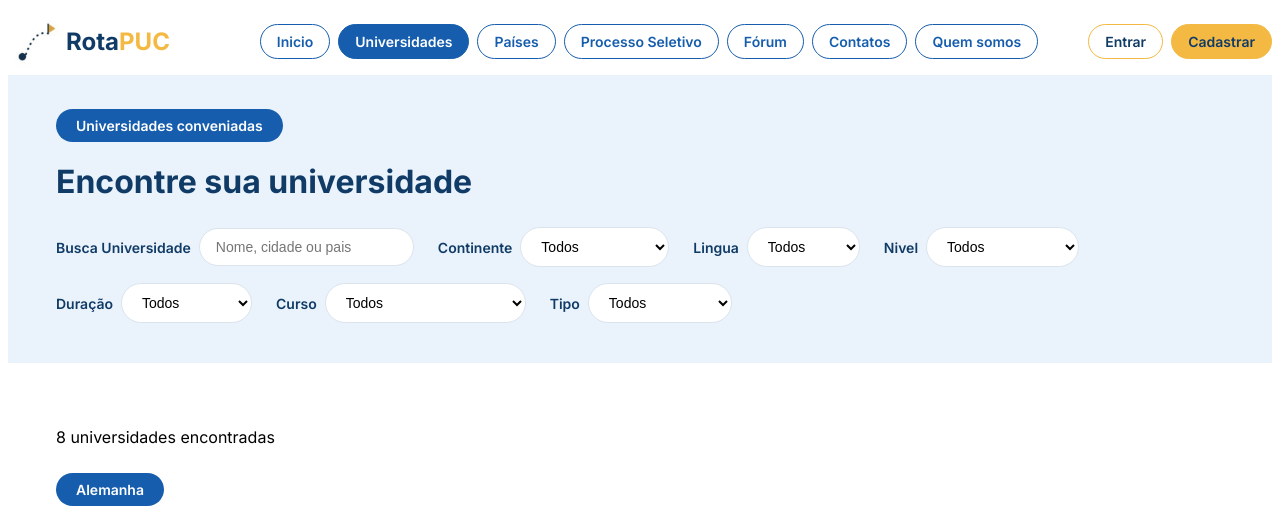
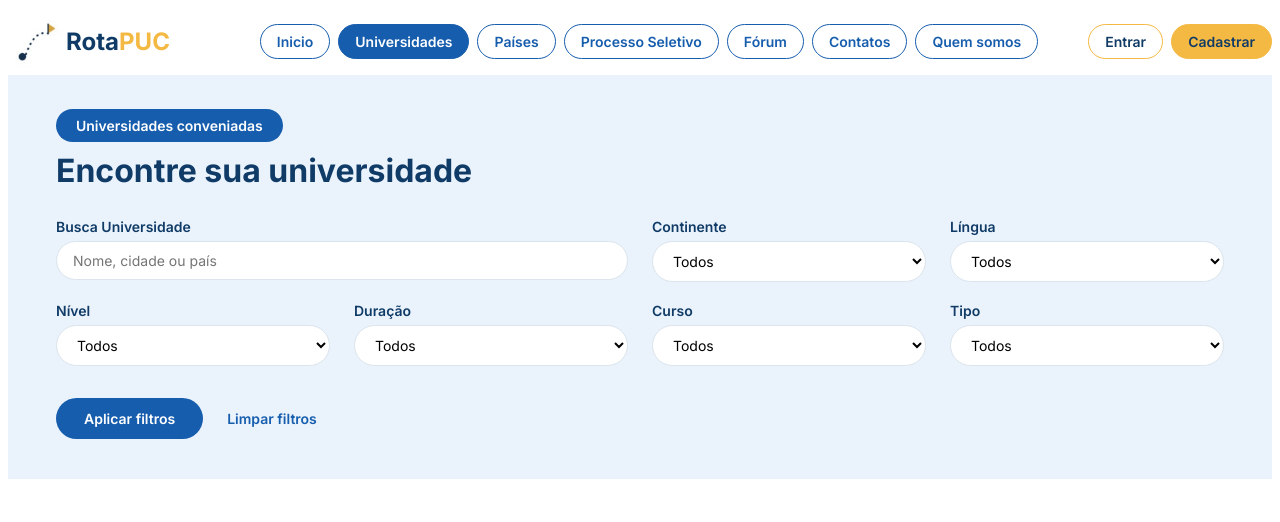
Before and after one commit to StarksPedro/ENG4021-REPO-2-TIME-02, a Django app: page /universidades/ in a window 1280 px wide. Shown: the top 522 px of the page. Run offline with Django 5.2, Linux system fonts and the light colour scheme; data comes from the database, SQL or seed files in the repository.

Commit message:
Tornei filtros funcionais

```diff
--- a/RotaPucProject/Rotaapp/static/css/Pedro/universidades.css
+++ b/RotaPucProject/Rotaapp/static/css/Pedro/universidades.css
@@ -33,16 +33,41 @@ input, select {
     background-color: #ffffff;
 }
 
+/* Grade de 4 colunas: todos os campos com a mesma largura, nome em cima de cada um */
 .campos {
-    display: flex;
-    flex-wrap: wrap;
-    gap: 16px 24px;
+    display: grid;
+    grid-template-columns: repeat(4, 1fr);
+    gap: 20px 24px;
 }
 
 .campo {
     display: flex;
-    align-items: center;
-    gap: 8px;
+    flex-direction: column;
+    gap: 6px;
+}
+
+.campo-busca {
+    grid-column: span 2;
+}
+
+.campo input,
+.campo select {
+    width: 100%;
+    box-sizing: border-box;
+    font-family: inherit;
+}
+
+.filtros h2 {
+    margin: 16px 0 28px;
+}
+
+@media (max-width: 900px) {
+    .campos { grid-template-columns: repeat(2, 1fr); }
+}
+
+@media (max-width: 560px) {
+    .campos { grid-template-columns: 1fr; }
+    .campo-busca { grid-column: auto; }
 }
 
 .resultados {
@@ -130,3 +155,37 @@ input, select {
     margin-top: auto;
     align-self: flex-start;
 }
+/* Botões do formulário de filtros */
+/* Botões do formulário de filtros */
+.acoes-filtro {
+    display: flex;
+    align-items: center;
+    gap: 24px;
+    margin-top: 32px;
+}
+
+.acoes-filtro button.botao-azul {
+    border: none;
+    cursor: pointer;
+    padding: 12px 28px;
+    font-family: 'Inter', sans-serif;
+    font-size: 14px;
+    font-weight: 600;
+}
+
+.acoes-filtro button.botao-azul:hover {
+    background-color: #103b66;
+}
+
+/* :visited evita o roxo de link já visitado */
+.limpar-filtros,
+.limpar-filtros:visited {
+    color: #165dad;
+    font-size: 14px;
+    font-weight: 600;
+    text-decoration: none;
+}
+
+.limpar-filtros:hover {
+    color: #103b66;
+}
--- a/RotaPucProject/Rotaapp/templates/Pedro/html-paginas-pedro/index2.html
+++ b/RotaPucProject/Rotaapp/templates/Pedro/html-paginas-pedro/index2.html
@@ -11,76 +11,82 @@
 <section class="filtros">
     <span class="selo">Universidades conveniadas</span>
     <h2>Encontre sua universidade</h2>
+    {# method="get": os filtros vão na URL (?busca=...&continente=...), a view lê com request.GET #}
+    <form method="get" action="{% url 'universidades' %}">
         <div class="campos">
-        <div class="campo">
+            <div class="campo campo-busca">
                 <label for="busca">Busca Universidade</label>
-            <input type="search" id="busca" placeholder="Nome, cidade ou pais">
+                <input type="search" id="busca" name="busca" value="{{ busca }}" placeholder="Nome, cidade ou país">
             </div>
             <div class="campo">
                 <label for="continente">Continente</label>
-            <select id="continente">
-                <option>Todos</option>
-                <option>Europa</option>
-                <option>America do Sul</option>
+                <select id="continente" name="continente">
+                    <option value="">Todos</option>
+                    {% for c in continentes %}
+                    <option value="{{ c }}" {% if c == continente %}selected{% endif %}>{{ c }}</option>
+                    {% endfor %}
                 </select>
             </div>
             <div class="campo">
-            <label for="lingua">Lingua</label>
-            <select id="lingua">
-                <option>Todos</option>
-                <option>Alemão</option>
-                <option>Inglês</option>
-                <option>Espanhol</option>
+                <label for="lingua">Língua</label>
+                <select id="lingua" name="lingua">
+                    <option value="">Todos</option>
+                    {% for l in linguas %}
+                    <option value="{{ l }}" {% if l == lingua %}selected{% endif %}>{{ l }}</option>
+                    {% endfor %}
                 </select>
             </div>
             <div class="campo">
-            <label for="nivel">Nivel</label>
-            <select id="nivel">
-                <option>Todos</option>
-                <option>Graduação</option>
-                <option>Pos-Graduação</option>
+                <label for="nivel">Nível</label>
+                <select id="nivel" name="nivel">
+                    <option value="">Todos</option>
+                    {% for n in niveis %}
+                    <option value="{{ n }}" {% if n == nivel %}selected{% endif %}>{{ n }}</option>
+                    {% endfor %}
                 </select>
             </div>
             <div class="campo">
-            <label for="duração">Duração</label>
-            <select id="duração">
-                <option>Todos</option>
-                <option>1 semestre</option>
-                <option>2 semestres</option>
+                <label for="duracao">Duração</label>
+                <select id="duracao" name="duracao">
+                    <option value="">Todos</option>
+                    {% for chave, nome in duracoes %}
+                    <option value="{{ chave }}" {% if chave == duracao %}selected{% endif %}>{{ nome }}</option>
+                    {% endfor %}
                 </select>
             </div>
             <div class="campo">
                 <label for="curso">Curso</label>
-            <select id="curso">
-                <option>Todos</option>
-                <option>Engenharias</option>
-                <option>Design</option>
-                <option>Direito</option>
-                <option>Economia</option>
-                <option>Ciencia da computação</option>
-                <option>Arquitetura</option>
+                <select id="curso" name="curso">
+                    <option value="">Todos</option>
+                    {% for c in cursos %}
+                    <option value="{{ c }}" {% if c == curso %}selected{% endif %}>{{ c }}</option>
+                    {% endfor %}
                 </select>
             </div>
             <div class="campo">
                 <label for="tipo">Tipo</label>
-            <select id="tipo">
-                <option>Todos</option>
-                <option>Convênio</option>
-                <option>Duplo diploma</option>
-                <option>Verão</option>
+                <select id="tipo" name="tipo">
+                    <option value="">Todos</option>
+                    {% for t in tipos %}
+                    <option value="{{ t }}" {% if t == tipo %}selected{% endif %}>{{ t }}</option>
+                    {% endfor %}
                 </select>
             </div>
         </div>
+        <div class="acoes-filtro">
+            <button type="submit" class="botao-azul">Aplicar filtros</button>
+            <a class="limpar-filtros" href="{% url 'universidades' %}">Limpar filtros</a>
+        </div>
+    </form>
 </section>
 
 <section class="resultados">
     <p>{{ total_universidades }} universidade{{ total_universidades|pluralize }} encontrada{{ total_universidades|pluralize }}</p>
-    {% for pais in paises %}
-        {% if pais.universidades.all %}
+    {% for grupo in grupos %}
         <section class="bloco-pais">
-            <span class="selo">{{ pais.nome }}</span>
+            <span class="selo">{{ grupo.pais.nome }}</span>
             <div class="cards">
-                {% for universidade in pais.universidades.all %}
+                {% for universidade in grupo.universidades %}
                 <article class="card-univ">
                     <div class="foto-card">
                         {% if universidade.foto %}
@@ -91,7 +97,7 @@
                     </div>
                     <div class="corpo-card">
                         <h3>{{ universidade.nome }}</h3>
-                        <p>{{ universidade.cidade }}{% if universidade.cidade %}, {% endif %}{{ pais.nome }}</p>
+                        <p>{{ universidade.cidade }}{% if universidade.cidade %}, {% endif %}{{ grupo.pais.nome }}</p>
                         <a href="{{ universidade.site_oficial }}" target="_blank">{{ universidade.site_oficial|cut:"https://"|cut:"http://" }}</a>
                         <a class="botao-azul" href="{% url 'universidade' universidade.id %}">saiba mais</a>
                     </div>
@@ -99,9 +105,8 @@
                 {% endfor %}
             </div>
         </section>
-        {% endif %}
     {% empty %}
-        <p>Nenhuma universidade cadastrada ainda.</p>
+        <p>Nenhuma universidade encontrada com esses filtros.</p>
     {% endfor %}
 </section>
 {% endblock %}
--- a/RotaPucProject/Rotaapp/views.py
+++ b/RotaPucProject/Rotaapp/views.py
@@ -4,13 +4,13 @@ from django.contrib import messages
 from django.contrib.auth import login
 from django.contrib.auth.decorators import login_required
 from .models import (
-    Pais, Universidade, Pergunta, Resposta, NotaDeCorte, PreRequisito, EtapaProcesso, PaginaInstitucional,
+    Pais, Universidade, Curso, Programa, Pergunta, Resposta, NotaDeCorte, PreRequisito, EtapaProcesso, PaginaInstitucional,
 )
 from .forms import PerguntaForm, RespostaForm, CadastroForm
 from .context_processors import separar_linhas, dados_do_contato
 from .cotacao import buscar_cotacao
 from .notas_corte import checar_se_necessario
-from django.db.models import Count
+from django.db.models import Count, Q
 from django.core.paginator import Paginator
 from django.core.exceptions import PermissionDenied
 from django.views.decorators.http import require_POST
@@ -22,12 +22,74 @@ def home(request):
     return render(request, 'Pedro/html-paginas-pedro/index.html', {'paises': paises})
 
 
+# Opções do filtro "Duração". A duração dos programas está em MESES no banco,
+# então cada opção vira uma condição sobre esse número.
+DURACOES = {
+    'curta': ('Curta (até 3 meses)', {'programas__duracao__lte': 3}),
+    'semestre': ('1 semestre', {'programas__duracao__gte': 4, 'programas__duracao__lte': 8}),
+    'longa': ('Mais de 1 semestre', {'programas__duracao__gt': 8}),
+}
+
+
 def universidades(request):
-    paises = Pais.objects.all()
-    total_universidades = Universidade.objects.count()
+    # Filtros vêm na URL ( /universidades/?busca=munique&continente=Europa )
+    busca = request.GET.get('busca', '').strip()
+    continente = request.GET.get('continente', '')
+    lingua = request.GET.get('lingua', '')
+    nivel = request.GET.get('nivel', '')
+    duracao = request.GET.get('duracao', '')
+    curso = request.GET.get('curso', '')
+    tipo = request.GET.get('tipo', '')
+
+    lista = Universidade.objects.select_related('pais').order_by('pais__nome', 'nome')
+
+    # Cada filtro só é aplicado se a pessoa escolheu algo
+    if busca:
+        lista = lista.filter(
+            Q(nome__icontains=busca) | Q(sigla__icontains=busca)
+            | Q(cidade__icontains=busca) | Q(pais__nome__icontains=busca)
+        )
+    if continente:
+        lista = lista.filter(pais__continente=continente)
+    if curso:
+        lista = lista.filter(cursos__nome=curso)
+
+    # Os filtros de programa ficam num ÚNICO filter(): assim todas as condições valem
+    # para o MESMO programa (ex.: "Duplo diploma" E "24 meses" têm que ser do mesmo programa)
+    filtros_programa = {}
+    if lingua:
+        filtros_programa['programas__idioma__icontains'] = lingua
+    if nivel:
+        filtros_programa['programas__nivel'] = nivel
+    if tipo:
+        filtros_programa['programas__tipo_de_intercambio'] = tipo
+    if duracao in DURACOES:
+        filtros_programa.update(DURACOES[duracao][1])
+    if filtros_programa:
+        lista = lista.filter(**filtros_programa)
+
+    lista = lista.distinct()
+
+    # Agrupa as universidades por país (a lista já vem ordenada por país)
+    grupos = []
+    for universidade in lista:
+        if not grupos or grupos[-1]['pais'] != universidade.pais:
+            grupos.append({'pais': universidade.pais, 'universidades': []})
+        grupos[-1]['universidades'].append(universidade)
+
     return render(request, 'Pedro/html-paginas-pedro/index2.html', {
-        'paises': paises,
-        'total_universidades': total_universidades,
+        'grupos': grupos,
+        'total_universidades': len(lista),
+        # As opções saem do banco (sem repetir valores), para sempre baterem com o cadastrado
+        'continentes': Pais.objects.order_by('continente').values_list('continente', flat=True).distinct(),
+        'cursos': Curso.objects.order_by('nome').values_list('nome', flat=True),
+        'niveis': Programa.objects.order_by('nivel').values_list('nivel', flat=True).distinct(),
+        'tipos': Programa.objects.order_by('tipo_de_intercambio').values_list('tipo_de_intercambio', flat=True).distinct(),
+        'linguas': ['Alemão', 'Espanhol', 'Inglês'],
+        'duracoes': [(chave, valor[0]) for chave, valor in DURACOES.items()],
+        # Valores escolhidos, para o formulário continuar preenchido depois de filtrar
+        'busca': busca, 'continente': continente, 'lingua': lingua,
+        'nivel': nivel, 'duracao': duracao, 'curso': curso, 'tipo': tipo,
     })
 
 
@@ -49,7 +111,7 @@ def paises(request):
     return render(request, 'Manu/html-paginas-manu/paises.html', {
         'paises': paises,
         # As opções dos selects saem do próprio banco, sem repetir valores,
-        # para sempre baterem com o que está cadastrado (ex.: "América do Sul" com acento)
+        # para sdef uempre baterem com o que está cadastrado (ex.: "América do Sul" com acento)
         'continentes': Pais.objects.order_by('continente').values_list('continente', flat=True).distinct(),
         'linguas': Pais.objects.order_by('idioma_oficial').values_list('idioma_oficial', flat=True).distinct(),
         'busca': busca,
```
Lines whose indentation alone changed are shown as unchanged.
